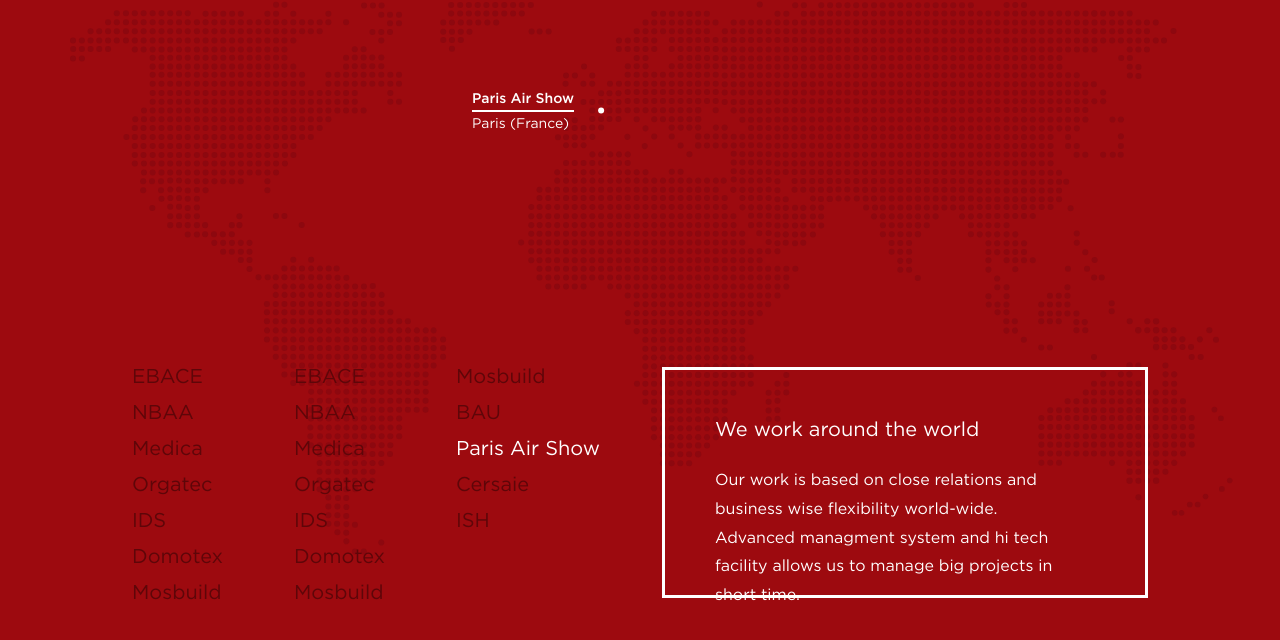
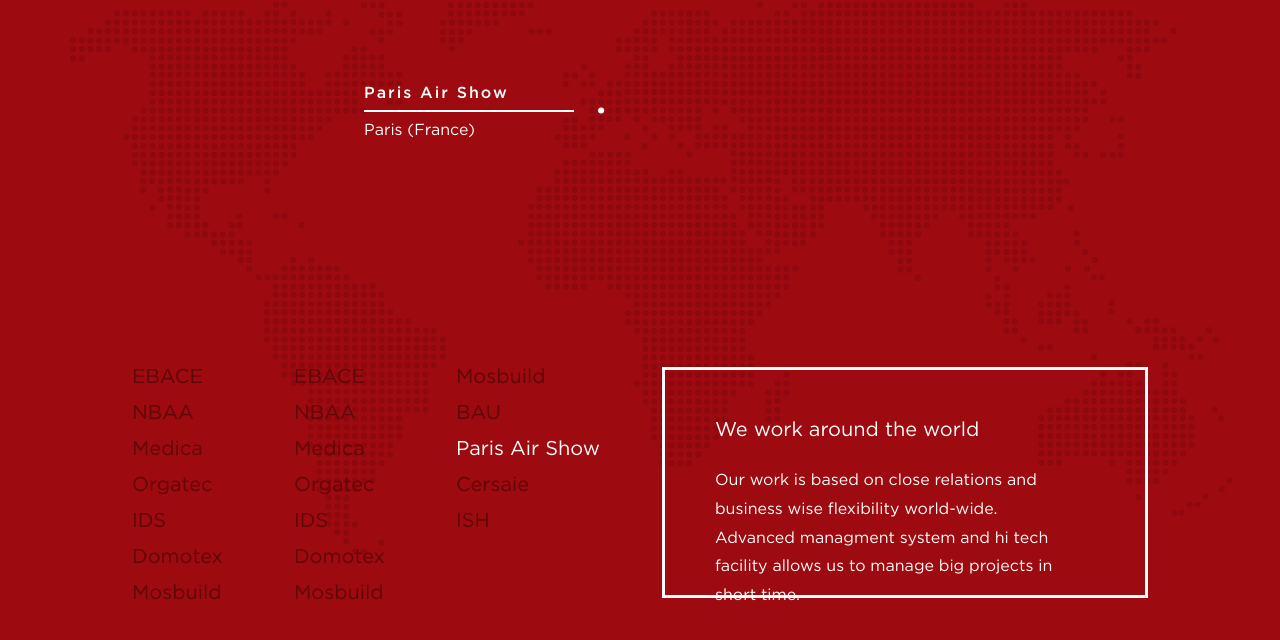
Before and after one commit to AdrianChojnacki/Map, a plain HTML site: page index.html in a window 1280 px wide. Both pictures are taken after a click on the link "Paris Air Show". Shown: the part 114-754 px from the top of the page. Drawn offline with nearby package versions, Linux system fonts and the light colour scheme.

Commit message:
Fixed tooltip.

```diff
--- a/css/style.css
+++ b/css/style.css
@@ -110,15 +110,21 @@ a:hover {
 
 #map #map-tooltip {
     position: absolute;
+    width: 210px;
+    opacity: 0;
     z-index: 3;
-    opacity: 0;
 }
 
 #map #map-tooltip .title {
+    padding-bottom: 5px;
+    font-size: 16px;
     font-family: "GothamMedium", sans-serif;
+    letter-spacing: 2px;
 }
 
 #map #map-tooltip .desc {
+    padding-top: 5px;
+    font-size: 16px;
     font-family: "GothamBookRegular", sans-serif;
 }
 
--- a/js/script.js
+++ b/js/script.js
@@ -26,8 +26,9 @@ $(".point-selector").on("click", function(e){
     let tooltipWidth = tooltip.width();
     let tooltipHeight = tooltip.height();
     let tooltipTop = pointPosition.top - tooltipHeight / 2 + pointHeight / 2;
+    let tooltipLeft;
     if (pointSelector.attr("data-position")==="right") {
-        var tooltipLeft = pointPosition.left + pointWidth + 24;
+        tooltipLeft = pointPosition.left + pointWidth + 24;
     } else {
         tooltipLeft = pointPosition.left - tooltipWidth - 24;
     }
```
